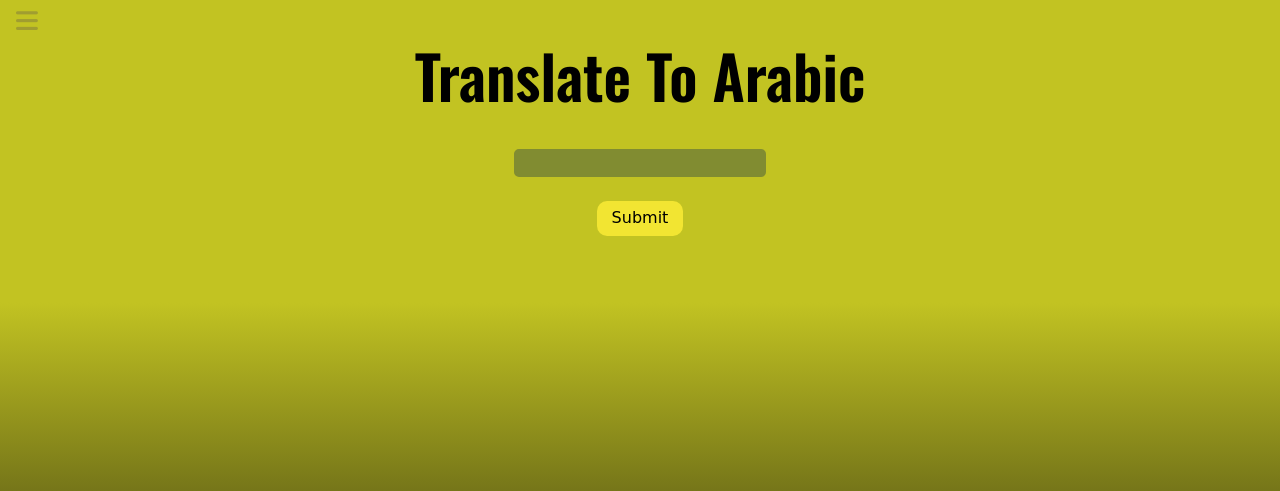
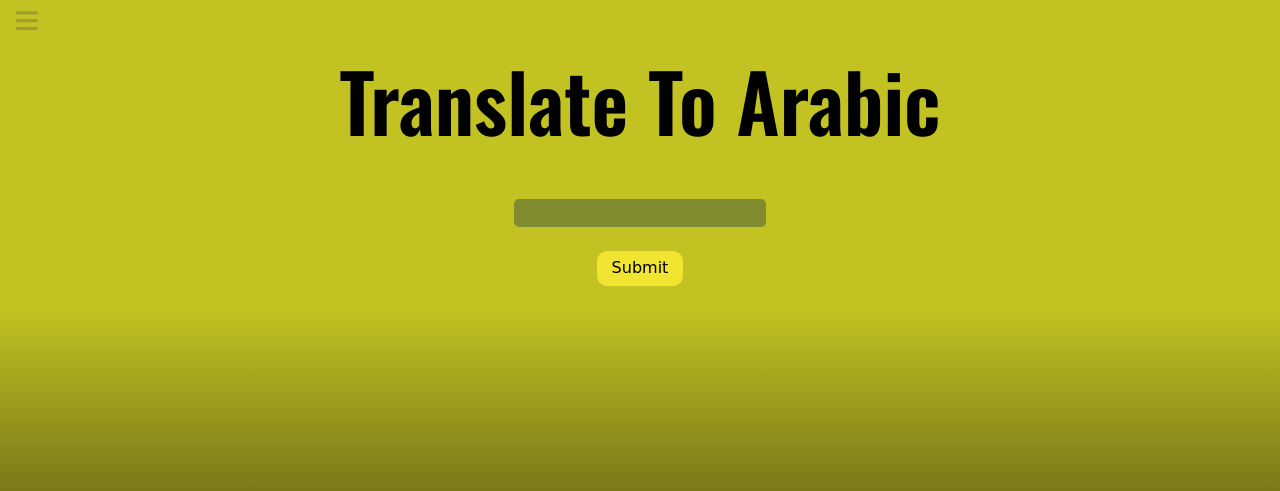
Before and after one commit to Jassim12c/Translator-Website, a Django app: page /home/translate/ in a window 1280 px wide. Shown: the top 491 px of the page. Run offline with Django 3.2, Linux system fonts and the light colour scheme; some libraries are stand-ins or nearby versions; some web fonts are replaced.

Commit message:
Changed font of title id and centered output text

```diff
--- a/assets/css/main.css
+++ b/assets/css/main.css
@@ -118,11 +118,12 @@ body{
 .translated-text{
     font-family: 'Acme', sans-serif;
     font-family: 'IBM Plex Sans Arabic', sans-serif;
+    text-align: center;
     font-size: 24px;
 }
 
 #title{
-    font-size: 60px;
+    font-size: 5em;
     text-align: center;
     font-family: 'Bakbak One', cursive;
     font-family: 'Oswald', sans-serif;
```
